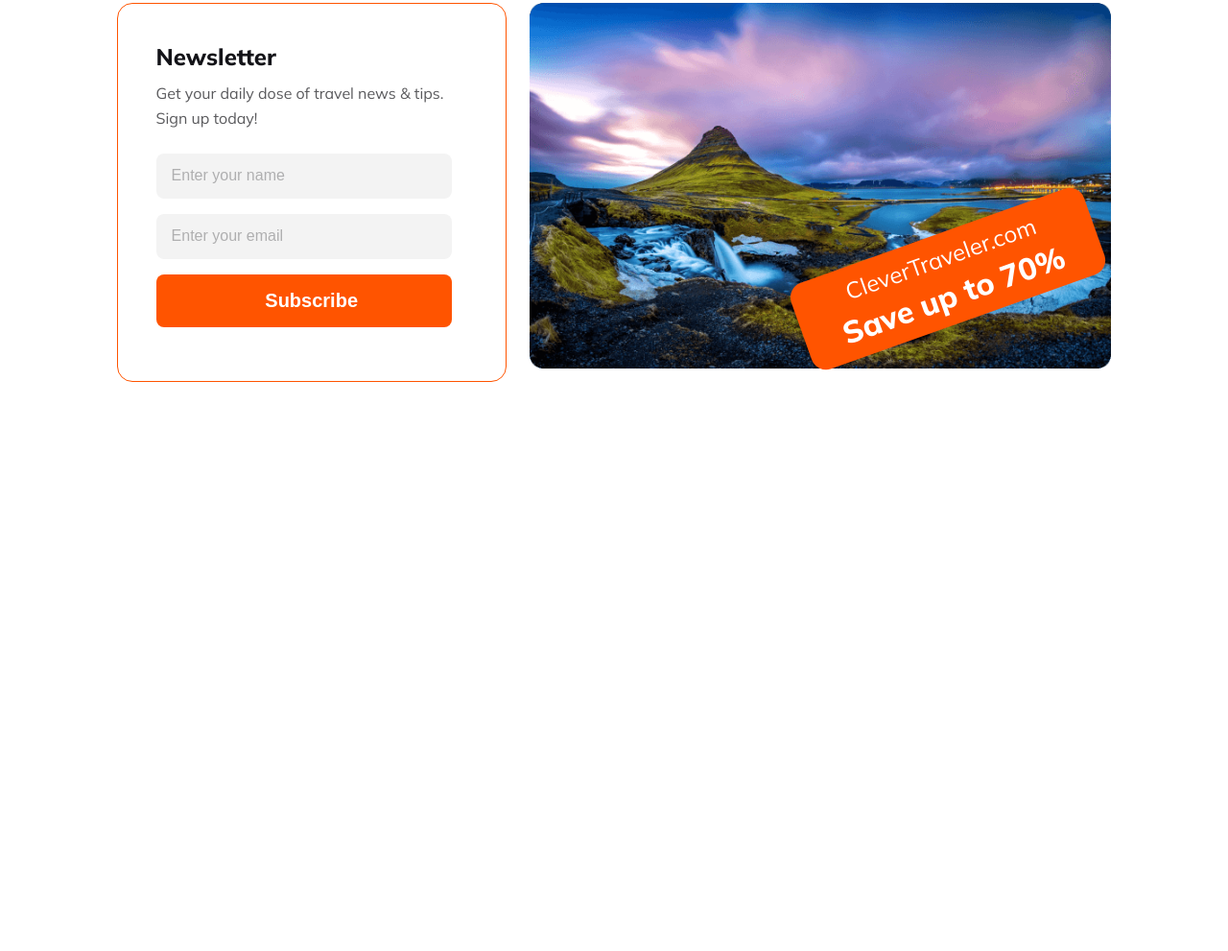
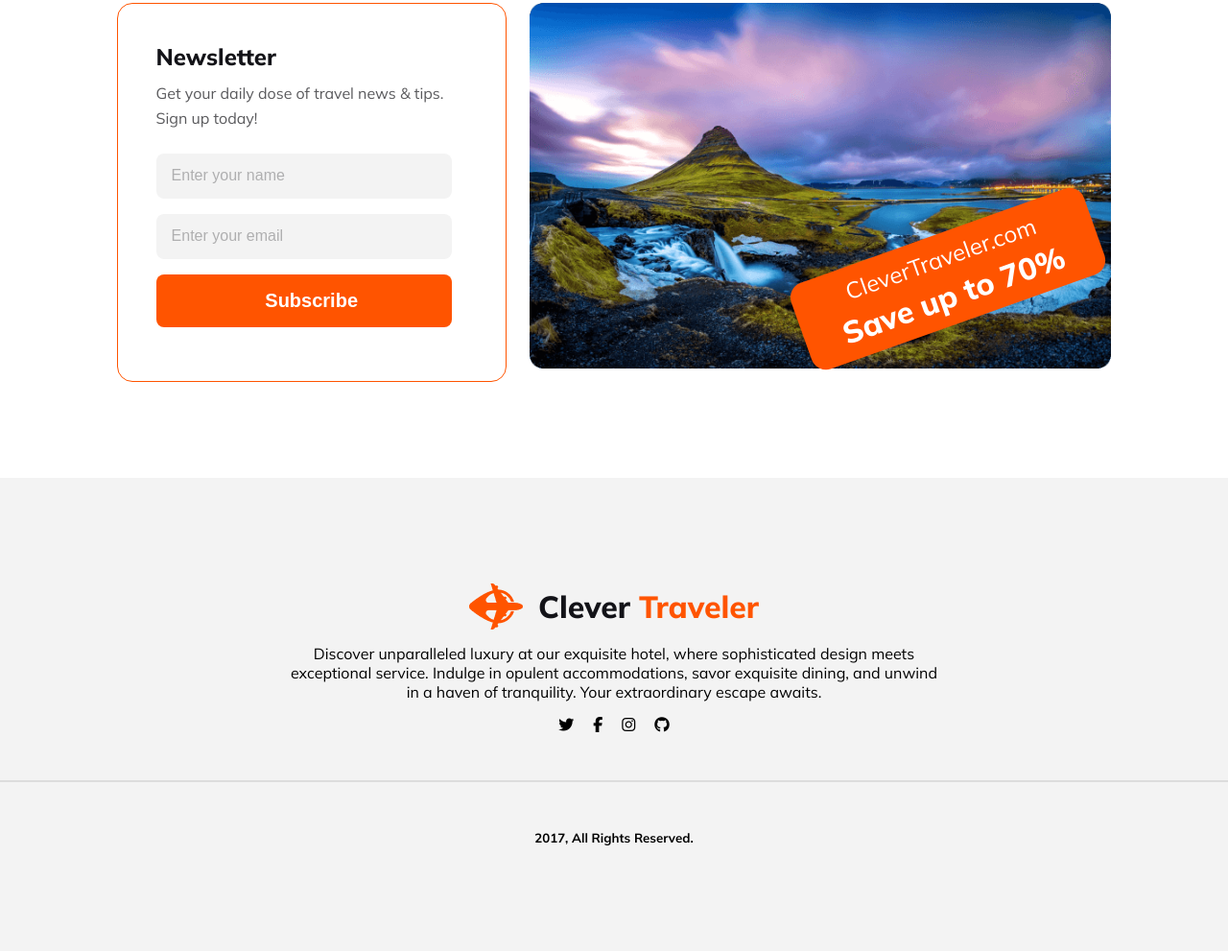
Before and after one commit to CodeWithArafat121/Assignment-2, a plain HTML site: page index.html in a window 1280 px wide. Shown: the part 6568-7559 px from the top of the page at 96% size. Before the commit the page ends 6966 px from the top, so only its background shows below. Drawn offline with Linux system fonts and the light colour scheme.

Commit message:
footer section done with responsive

```diff
--- a/index.html
+++ b/index.html
@@ -174,7 +174,11 @@
                             </div>
                         </ul>
                         <h1>Tour To Indonesia</h1>
-                        <p class="primary-paragraph">Indonesia,[a] officially the Republic of Indonesia,[b] is a country in Southeast Asia and Oceania between the Indian and Pacific oceans. It consists of over 17,000 islands, including Sumatra, Java, Sulawesi, and parts of Borneo and New Guinea. Indonesia is the world's largest island country and the 14th-largest country by area, at 1,904,569 square kilometres (735,358 square miles). </p>
+                        <p class="primary-paragraph">Indonesia,[a] officially the Republic of Indonesia,[b] is a country
+                            in Southeast Asia and Oceania between the Indian and Pacific oceans. It consists of over
+                            17,000 islands, including Sumatra, Java, Sulawesi, and parts of Borneo and New Guinea.
+                            Indonesia is the world's largest island country and the 14th-largest country by area, at
+                            1,904,569 square kilometres (735,358 square miles). </p>
                         <h3 class="price">Price: $1500-$2000</h3>
                         <button class="primary-button">Book Now</button>
                     </div>
@@ -191,7 +195,9 @@
                             </div>
                         </ul>
                         <h1>Tour To Malaysia</h1>
-                        <p class="primary-paragraph">Malaysia is a country in Southeast Asia. The federal constitutional monarchy consists of 13 states and three federal territories, separated by the South China Sea into two regions: Peninsular Malaysia and Borneo's East Malaysia.</p>
+                        <p class="primary-paragraph">Malaysia is a country in Southeast Asia. The federal constitutional
+                            monarchy consists of 13 states and three federal territories, separated by the South China
+                            Sea into two regions: Peninsular Malaysia and Borneo's East Malaysia.</p>
                         <h3 class="price">Price: $1100-$1500</h3>
                         <button class="primary-button">Book Now</button>
                     </div>
@@ -208,14 +214,18 @@
                             </div>
                         </ul>
                         <h1>Tour To Maldives</h1>
-                        <p class="primary-paragraph">The Maldives, is a country and an archipelagic state in South Asia, situated in the Indian Ocean.[8] It is named after the main island (and capital) of Male; the word "Maldives" means "the islands (dives) of Male"; alternatively, the name may derive from the Sanskrit word "maladvipa" meaning "garland of islands"; Dhivehi Raajje in Dhivehi means "Kingdom of the Dhivehi people".</p>
+                        <p class="primary-paragraph">The Maldives, is a country and an archipelagic state in South Asia,
+                            situated in the Indian Ocean.[8] It is named after the main island (and capital) of Male;
+                            the word "Maldives" means "the islands (dives) of Male"; alternatively, the name may derive
+                            from the Sanskrit word "maladvipa" meaning "garland of islands"; Dhivehi Raajje in Dhivehi
+                            means "Kingdom of the Dhivehi people".</p>
                         <h3 class="price">Price: $700-$1000</h3>
                         <button class="primary-button">Book Now</button>
                     </div>
                 </div>
                 <div class="deals-button">
-                <button class="primary-button">See All Packages</button>
-            </div>
+                    <button class="primary-button">See All Packages</button>
+                </div>
             </div>
         </section>
 
@@ -223,10 +233,13 @@
             <div class="place-info container">
                 <div class="place-details">
                     <h1 class="primary-heading">A Simple Perfect Place To Get Lost</h1>
-                    <p class="primary-paragraph para">Amet consectetur. Vulputate commodo felis molestie risus  ornare nulla amet et. Libero commodo sagittis dignissim adipiscing quis. </p>
+                    <p class="primary-paragraph para">Amet consectetur. Vulputate commodo felis molestie risus ornare
+                        nulla amet et. Libero commodo sagittis dignissim adipiscing quis. </p>
                     <ul>
-                        <li>Adipiscing ornare pellentesque mauris volutpat tortor vitae platea porta lacus. Lectus suspendisse nullam.</li>
-                        <li>Adipiscing ornare pellentesque mauris volutpat tortor vitae platea porta lacus. Lectus suspendisse nullam.</li>
+                        <li>Adipiscing ornare pellentesque mauris volutpat tortor vitae platea porta lacus. Lectus
+                            suspendisse nullam.</li>
+                        <li>Adipiscing ornare pellentesque mauris volutpat tortor vitae platea porta lacus. Lectus
+                            suspendisse nullam.</li>
                     </ul>
                     <button class="primary-button">See More</button>
                 </div>
@@ -260,7 +273,25 @@
         </section>
     </main>
 
-    <footer></footer>
+    <footer>
+        <div class="footer-logo">
+            <img src="./Images/Group40071(2).png" alt="">
+            <h3 class="footer-logo-title">Clever <span class="primary-color">Traveler</span></h3>
+        </div>
+        <div class="footer-description">
+            <p>Discover unparalleled luxury at our exquisite hotel, where sophisticated design meets exceptional service. Indulge in opulent accommodations, savor exquisite dining, and unwind in a haven of tranquility. Your extraordinary escape awaits. </p>
+        </div>
+        <div class="social-icon">
+            <i class="fa-brands fa-twitter"></i>
+            <i class="fa-brands fa-facebook-f"></i>
+            <i class="fa-brands fa-instagram"></i>
+            <i class="fa-brands fa-github"></i>
+        </div>
+
+        <div class="copyright-waring">
+            <h5>2017, All Rights Reserved.</h5>
+        </div>
+    </footer>
 </body>
 
 </html>
--- a/styles/responsive.css
+++ b/styles/responsive.css
@@ -1,4 +1,5 @@
 @media screen and (max-width:600px) {
+
     /* Header section start */
     header nav {
         margin: 19px;
@@ -50,7 +51,10 @@
         margin: 1rem auto;
         padding: 16px;
     }
+
     /* Header section end */
+
+
 
 
     /* popular-tours section start */
@@ -95,6 +99,9 @@
 
     /* popular-tours section end */
 
+
+
+
     /* hotel-details section start */
 
     #hotel-details {
@@ -126,11 +133,18 @@
 
 
 
-    #deals .deals-content .deals-heading  {
+    /* deals section start */
+
+    #deals .deals-content .deals-heading {
         text-align: center;
     }
+
     .deals-content .deals-heading h1 {
         font-size: 20px;
+    }
+
+    .deals-content .deals-heading p {
+        width: unset;
     }
 
     #deals .hotel-info-1 {
@@ -140,6 +154,7 @@
     #deals .hotel-info-2 {
         padding: 144px 16px 16px 16px;
     }
+
     #deals .hotel-info-3 {
         padding: 144px 16px 16px 16px;
     }
@@ -148,6 +163,7 @@
         width: unset;
         padding: 25px 0px 25px 25px;
     }
+
     #deals ul {
         flex-direction: column;
         margin-bottom: 18px;
@@ -173,25 +189,37 @@
         margin-bottom: 16px;
     }
 
+    /* deals section end */
+
+
+/* sample-place section start */
 
     #sample-place {
         margin: 24px 0;
     }
 
 
-    #sample-place .place-info{
+    #sample-place .place-info {
         flex-direction: column;
     }
+
     .place-info .place-details,
-    .place-info .place-img{
+    .place-info .place-img {
         width: unset;
     }
 
-    .place-info .place-details h1{
+    .place-info .place-details h1 {
         font-size: 20px;
     }
 
-    #newsletter .newsletter-details{
+    /* sample-place section end */
+
+
+
+    /* newsletter  section start */
+
+
+    #newsletter .newsletter-details {
         flex-direction: column;
     }
 
@@ -200,16 +228,48 @@
         width: unset;
     }
 
-    .newsletter-details .newsletter-img .discount-card{
+    .newsletter-details .newsletter-img .discount-card {
         width: 214px;
     }
-    .newsletter-details .newsletter-img .discount-card p{
+
+    .newsletter-details .newsletter-img .discount-card p {
         font-size: 15px;
     }
-    .newsletter-details .newsletter-img .discount-card h2{
+
+    .newsletter-details .newsletter-img .discount-card h2 {
         font-size: 21px;
     }
+
     .newsletter-details .newsletter-img .discount-card {
         bottom: 45px;
     }
+
+    /* newsletter  section end */
+
+
+
+    /* footer  section start */
+
+    footer .footer-logo {
+        padding-top: 33px;
+    }
+
+    footer .footer-description {
+        width: unset;
+    }
+
+    footer .social-icon {
+        padding-bottom: 24px;
+    }
+
+    footer .copyright-waring {
+        padding-top: 24px;
+        padding-bottom: 30px;
+    }
+
+    footer {
+        margin-top: 24px;
+    }
+
+    /* footer  section end */
 }
--- a/styles/travel.css
+++ b/styles/travel.css
@@ -517,3 +517,44 @@ header .banner {
     font-size: 32px;
     font-weight: 800;
 }
+
+footer{
+    background: rgba(19, 19, 24, 0.05);
+    margin-top: 100px;
+}
+
+footer .footer-logo {
+    display: flex;
+    align-items: center;
+    justify-content: center;
+    gap: 1rem;
+    padding-top: 110px;
+}
+
+footer .footer-logo .footer-logo-title{
+    color: #131318;
+    font-size: 2rem;
+    font-weight: 800;
+}
+
+footer .footer-description{
+    width: 53%;
+    max-width: 769px;
+    margin: 15px auto;
+    text-align: center;
+}
+
+footer .social-icon{
+    display: flex;
+    justify-content: center;
+    gap: 20px;
+    margin-top: 16px;
+    padding-bottom: 50px;
+    border-bottom: 2px solid rgba(19, 19, 24, 0.10); ;
+}
+
+footer .copyright-waring{
+    padding-top: 50px;
+    padding-bottom: 110px;
+    text-align: center;
+}
```
